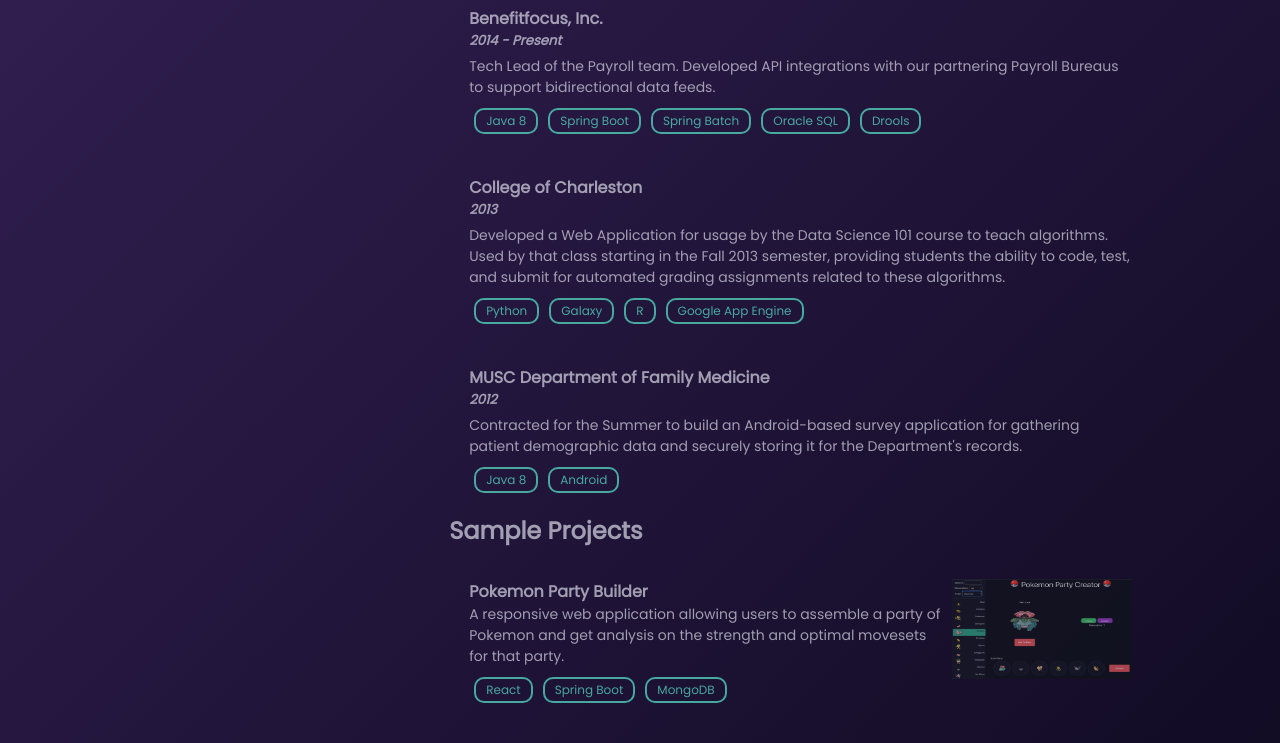
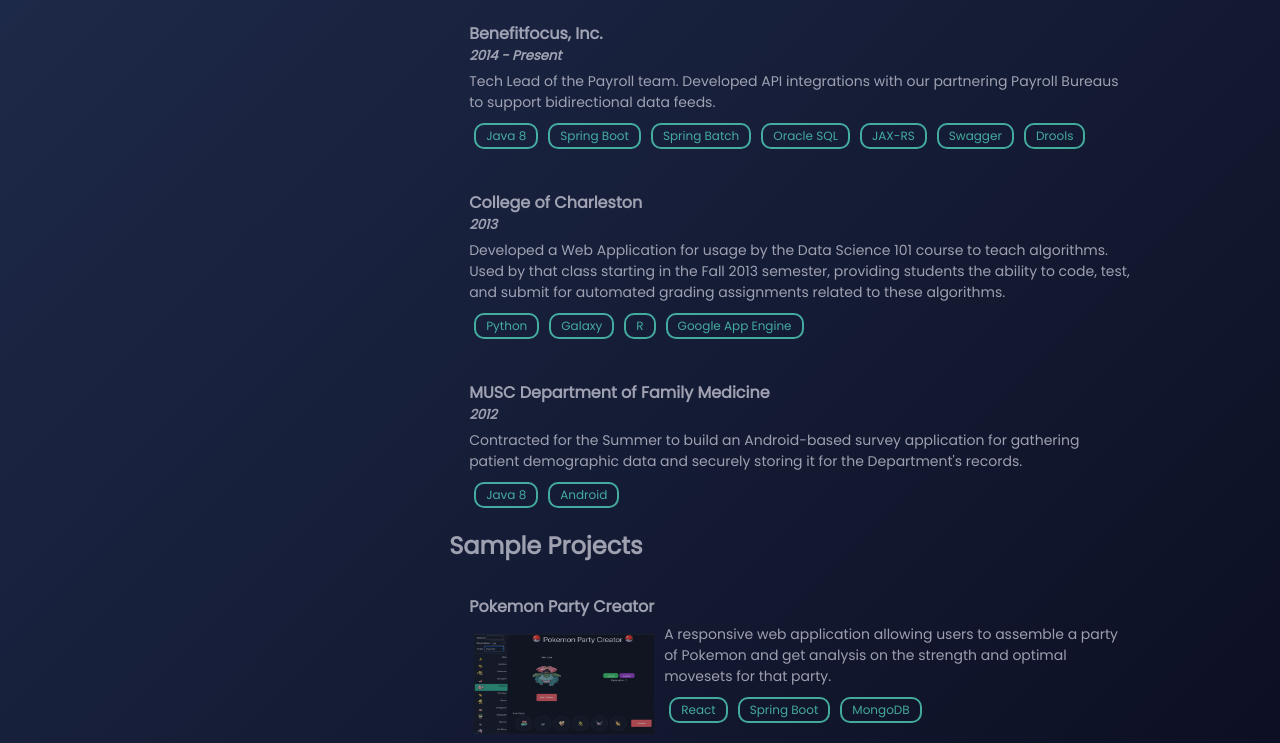
Before and after one commit to jldierk/jldierk-portfolio-app, a React (Create React App) app: page / in a window 1280 px wide. Shown: the part 1540-2283 px from the top of the page. Built offline with nearby package versions, Linux system fonts and the light colour scheme.

Commit message:
color scheme change, adding image for unity game and doing some minor touchups on events and visuals

```diff
--- a/src/components/ProjectBlock.js
+++ b/src/components/ProjectBlock.js
@@ -4,9 +4,13 @@
     var skills = props.skills;
     return (
         <Fade bottom>
-            <div className="sample-project" style={{display:"flex"}}>
-                <div className="project-desc" style={{flex: 5, paddingRight: "10px"}}>
+            <div className="sample-project" style={{display: "flex", flexDirection: "column"}}>
                 <h4>{props.projectName}</h4>
+                <div style={{display:"flex"}}>
+                    <div className="project-image" style={{flex: 1, margin: "5px"}}>
+                        <img style={{width: "180px", height:"100px", margin: "10px 0px 10px 0px"}} src={props.imageSrc}/>
+                    </div>
+                    <div className="project-desc" style={{flex: 5, margin: "5px"}}>
                         <p>
                             {props.children}
                         </p>
@@ -14,8 +18,6 @@
                             {skills != null && skills.map(skill=><div className="skill">{skill}</div>)}
                         </div>
                     </div>
-                <div className="project-image" style={{flex: 1}}>
-                    <img style={{width: "180px", height:"100px"}} src={props.imageSrc}/>
                 </div>
             </div>
         </Fade>
--- a/src/index.css
+++ b/src/index.css
@@ -35,7 +35,7 @@
   -moz-osx-font-smoothing: grayscale;
   /* animation: gradient 15s ease infinite; */
 	/* background: radial-gradient(at top 25% right 25%, #371b5d, var(--primarycolor)); */
-	background: linear-gradient(-45deg, var(--primarycolor), #593789);
+	background: linear-gradient(-45deg, var(--primarycolor), #354c7b);
 	background-size: 150% 150%;
 	animation: gradient 10s ease infinite;
 	/* height: 100vh; */
--- a/src/pages/home.js
+++ b/src/pages/home.js
@@ -2,7 +2,8 @@
 import { Fade } from 'react-reveal';
 import ExperienceBlock from '../components/ExperienceBlock';
 import ProjectBlock from '../components/ProjectBlock';
-import pokemonPartyAppImg from "../images/pokemonWebApp.png"
+import pokemonPartyAppImg from "../images/pokemonWebApp.png";
+import unityGameImg from "../images/gameplay.png";
 import moment, { Moment } from 'moment';
 import resume from '../files/dierksheideResume.pdf';
 
@@ -74,7 +75,8 @@
             </div>
             <a className='external-link' href={resume} target='_blank'><b>View Full Resume</b> <svg xmlns="http://www.w3.org/2000/svg" height="1em" viewBox="0 0 512 512"><path fill="#8d8da1" d="M352 0c-12.9 0-24.6 7.8-29.6 19.8s-2.2 25.7 6.9 34.9L370.7 96 201.4 265.4c-12.5 12.5-12.5 32.8 0 45.3s32.8 12.5 45.3 0L416 141.3l41.4 41.4c9.2 9.2 22.9 11.9 34.9 6.9s19.8-16.6 19.8-29.6V32c0-17.7-14.3-32-32-32H352zM80 32C35.8 32 0 67.8 0 112V432c0 44.2 35.8 80 80 80H400c44.2 0 80-35.8 80-80V320c0-17.7-14.3-32-32-32s-32 14.3-32 32V432c0 8.8-7.2 16-16 16H80c-8.8 0-16-7.2-16-16V112c0-8.8 7.2-16 16-16H192c17.7 0 32-14.3 32-32s-14.3-32-32-32H80z"/></svg></a>
           </div>
-          <div style={{flex: "5"}}>
+          <div style={{paddingTop: "15px", flex: "5"}}>
+            <Fade bottom>
               <div id='about' className="section">
                 <h2>About</h2>
                 <div className="about">
@@ -88,9 +90,12 @@
                   </div>
                 </div>
               </div>
+            </Fade>
             <div id='experience' className="section">
+              <Fade bottom>
                 <h2>Experience</h2>
-              <ExperienceBlock company="Benefitfocus, Inc." years="2014 - Present" skills={['Java 8', 'Spring Boot', 'Spring Batch', 'Oracle SQL', 'Drools']}>
+              </Fade>
+              <ExperienceBlock company="Benefitfocus, Inc." years="2014 - Present" skills={['Java 8', 'Spring Boot', 'Spring Batch', 'Oracle SQL', 'JAX-RS', 'Swagger', 'Drools']}>
                 Tech Lead of the Payroll team. Developed API integrations with our partnering Payroll Bureaus to support bidirectional data feeds.
               </ExperienceBlock>
               <ExperienceBlock company="College of Charleston" years="2013" skills={['Python', 'Galaxy', 'R', 'Google App Engine']}>
@@ -102,12 +107,14 @@
               </ExperienceBlock>
             </div>
             <div id='sample-projects' className="section">
+              <Fade bottom>
                 <h2>Sample Projects</h2>
-              <ProjectBlock projectName="Pokemon Party Builder" imageSrc={pokemonPartyAppImg} skills={['React', 'Spring Boot', 'MongoDB']} projectLink="http://jldierk.com">
+              </Fade>
+              <ProjectBlock projectName="Pokemon Party Creator" imageSrc={pokemonPartyAppImg} skills={['React', 'Spring Boot', 'MongoDB']} projectLink="http://jldierk.com">
                 A responsive web application allowing users to assemble a party of Pokemon and get analysis on the strength and optimal movesets for that party.
               </ProjectBlock>
-              <ProjectBlock projectName="Unity 2D Game" imageSrc={pokemonPartyAppImg} skills={['C#', 'Unity']} projectLink="http://jldierk.com">
-                For the past year I have been working on a 2D Top-Down game in Unity in my spare time. This project have given me lots of opportunities to sharpen my skills with
+              <ProjectBlock projectName="Unity 2D Game" imageSrc={unityGameImg} skills={['C#', 'Unity', 'Aesprite']} projectLink="http://jldierk.com">
+                An in-progress 2D Top-Down game in developed using the Unity engine. This project have given me lots of opportunities to sharpen my skills with
                 other programming languages as well as challenged me to think about system design in new and interesting ways related to gameplay patterns.
               </ProjectBlock>
             </div>
```
Also changed, not shown: src/images/gameplay.png (added). Lines whose indentation alone changed are shown as unchanged.
